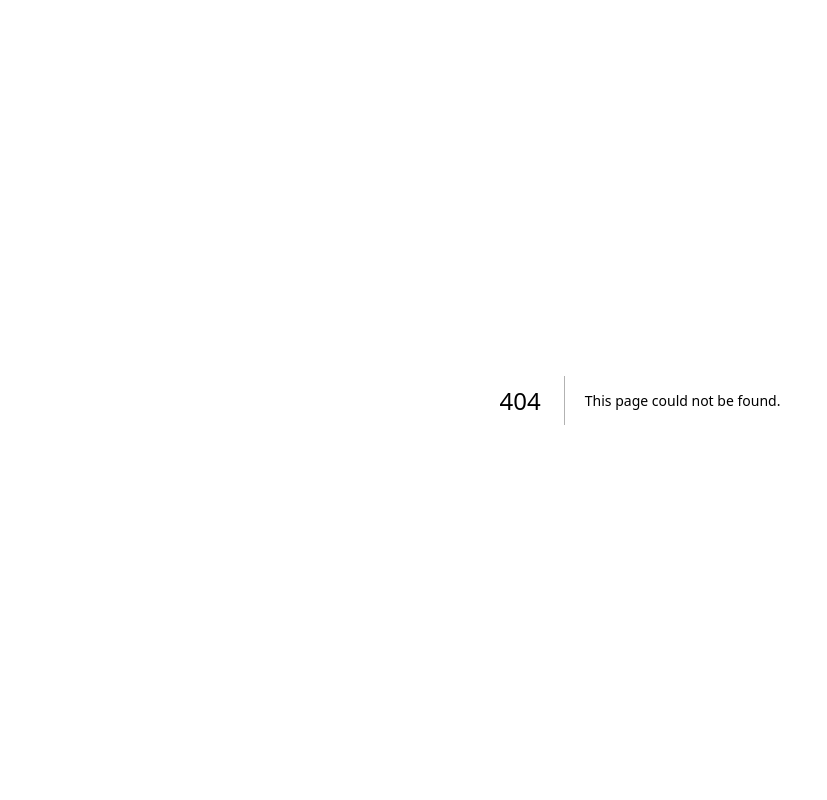
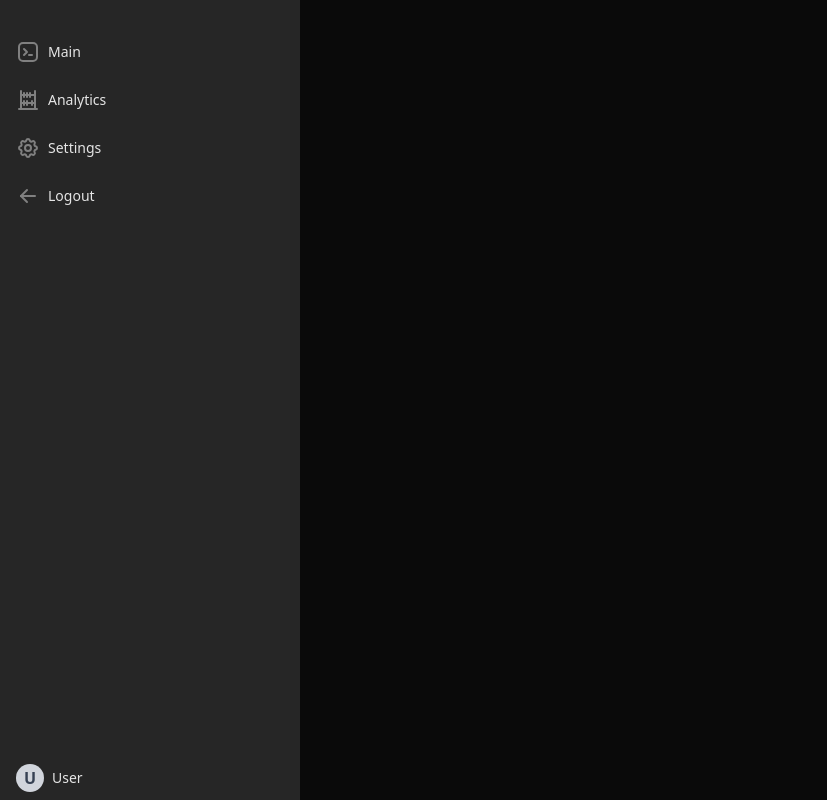
Before and after one commit to inRiza/agrabanyu-fe, a Next.js app: page /dashboard/farmer in a window 1280 px wide. Before the commit this address had no page. Shown: the whole page, without its empty margins (0-827 px from the left). Built offline with nearby package versions, Linux system fonts and the light colour scheme.

Commit message:
feat: add Farmer and Fisher dashboard pages with sidebar navigation and Tabler icons integration

```diff
--- a/package.json
+++ b/package.json
@@ -17,11 +17,13 @@
     "@prisma/client": "^6.11.1",
     "@radix-ui/react-label": "^2.1.7",
     "@react-three/fiber": "^9.2.0",
+    "@tabler/icons-react": "^3.34.0",
     "@types/three": "^0.178.0",
     "bcryptjs": "^3.0.2",
     "class-variance-authority": "^0.7.1",
     "clsx": "^2.1.1",
     "framer-motion": "^12.23.0",
+    "icons-react": "^3.7.1",
     "lucide-react": "^0.525.0",
     "motion": "^12.23.0",
     "next": "15.3.5",
--- /dev/null
+++ b/src/app/dashboard/farmer/page.tsx
@@ -0,0 +1,95 @@
+"use client";
+import React, { useState } from "react";
+import { Sidebar, SidebarBody, SidebarLink } from "@/components/sidebar/sidebar";
+import {
+    IconBrandTabler,
+    IconSettings,
+    IconArrowLeft,
+    IconAbacus,
+} from "@tabler/icons-react";
+
+export default function FarmerDashboardPage()  {
+  const links = [
+    {
+        label: "Main",
+        href: "#",
+        icon: (
+            <IconBrandTabler className="h-6 w-6 shrink-0 text-grey-secondary hover:text-grey-third duration-500"/>
+        ),
+    },
+    {
+        label: "Analytics",
+        href: "#",
+        icon: (
+            <IconAbacus className="h-6 w-6 shrink-0 text-grey-secondary hover:text-grey-third duration-500"/>
+        ),
+    },
+    {
+        label: "Settings",
+        href: "#",
+        icon: (
+            <IconSettings className="h-6 w-6 shrink-0 text-grey-secondary hover:text-grey-third duration-500"/>
+        ),
+    },
+    {
+        label: "Logout",
+        href: "#",
+        icon: (
+            <IconArrowLeft className="h-6 w-6 shrink-0 text-grey-secondary hover:text-grey-third duration-500"/>
+        ),
+    },
+  ];
+
+  const [open, setOpen] = useState(false);
+
+  const user = {
+    name: undefined,
+    image: undefined,
+  };
+
+  const displayName = user.name || 'User';
+  const initial = displayName.trim().charAt(0).toUpperCase();
+
+  return (
+    <div className="flex h-screen w-full">
+      <Sidebar open={open} setOpen={setOpen}>
+        <SidebarBody className="justify-between gap-10">
+          <div
+            className="flex flex-1 flex-col overflow-x-hidden overflow-y-auto"
+            onMouseEnter={() => setOpen(true)}
+            onMouseLeave={() => setOpen(false)}
+          >
+            <div className="mt-8 flex flex-col gap-2 ml-4">
+              {links.map((link, idx) => (
+                <SidebarLink key={idx} link={link} />
+              ))}
+            </div>
+          </div>
+          <div>
+            <SidebarLink
+              link={{
+                label: displayName,
+                href: "#",
+                icon: user.image ? (
+                  <img
+                    src={user.image}
+                    className="h-7 w-7 shrink-0 rounded-full ml-4"
+                    width={50}
+                    height={50}
+                    alt="Avatar"
+                  />
+                ) : (
+                  <div className="h-7 w-7 shrink-0 rounded-full ml-4 bg-gray-300 flex items-center justify-center text-gray-700 font-bold text-base">
+                    {initial}
+                  </div>
+                ),
+              }}
+            />
+          </div>
+        </SidebarBody>
+      </Sidebar>
+      {/* Main page content */}
+      <main className="flex-1 p-4">{/* ... */}</main>
+    </div>
+  );
+}
--- /dev/null
+++ b/src/app/dashboard/fisher/page.tsx
@@ -0,0 +1,95 @@
+"use client";
+import React, { useState } from "react";
+import { Sidebar, SidebarBody, SidebarLink } from "@/components/sidebar/sidebar";
+import {
+    IconBrandTabler,
+    IconSettings,
+    IconArrowLeft,
+    IconAbacus,
+} from "@tabler/icons-react";
+
+export default function FarmerDashboardPage()  {
+  const links = [
+    {
+        label: "Main",
+        href: "#",
+        icon: (
+            <IconBrandTabler className="h-6 w-6 shrink-0 text-grey-secondary hover:text-grey-third duration-500"/>
+        ),
+    },
+    {
+        label: "Analytics",
+        href: "#",
+        icon: (
+            <IconAbacus className="h-6 w-6 shrink-0 text-grey-secondary hover:text-grey-third duration-500"/>
+        ),
+    },
+    {
+        label: "Settings",
+        href: "#",
+        icon: (
+            <IconSettings className="h-6 w-6 shrink-0 text-grey-secondary hover:text-grey-third duration-500"/>
+        ),
+    },
+    {
+        label: "Logout",
+        href: "#",
+        icon: (
+            <IconArrowLeft className="h-6 w-6 shrink-0 text-grey-secondary hover:text-grey-third duration-500"/>
+        ),
+    },
+  ];
+
+  const [open, setOpen] = useState(false);
+
+  const user = {
+    name: undefined,
+    image: undefined,
+  };
+
+  const displayName = user.name || 'User';
+  const initial = displayName.trim().charAt(0).toUpperCase();
+
+  return (
+    <div className="flex h-screen w-full">
+      <Sidebar open={open} setOpen={setOpen}>
+        <SidebarBody className="justify-between gap-10">
+          <div
+            className="flex flex-1 flex-col overflow-x-hidden overflow-y-auto"
+            onMouseEnter={() => setOpen(true)}
+            onMouseLeave={() => setOpen(false)}
+          >
+            <div className="mt-8 flex flex-col gap-2 ml-4">
+              {links.map((link, idx) => (
+                <SidebarLink key={idx} link={link} />
+              ))}
+            </div>
+          </div>
+          <div>
+            <SidebarLink
+              link={{
+                label: displayName,
+                href: "#",
+                icon: user.image ? (
+                  <img
+                    src={user.image}
+                    className="h-7 w-7 shrink-0 rounded-full ml-4"
+                    width={50}
+                    height={50}
+                    alt="Avatar"
+                  />
+                ) : (
+                  <div className="h-7 w-7 shrink-0 rounded-full ml-4 bg-gray-300 flex items-center justify-center text-gray-700 font-bold text-base">
+                    {initial}
+                  </div>
+                ),
+              }}
+            />
+          </div>
+        </SidebarBody>
+      </Sidebar>
+      {/* Main page content */}
+      <main className="flex-1 p-4">{/* ... */}</main>
+    </div>
+  );
+}
```
Also changed, not shown: 1 other file (tests, documents, lock files or other folders).
